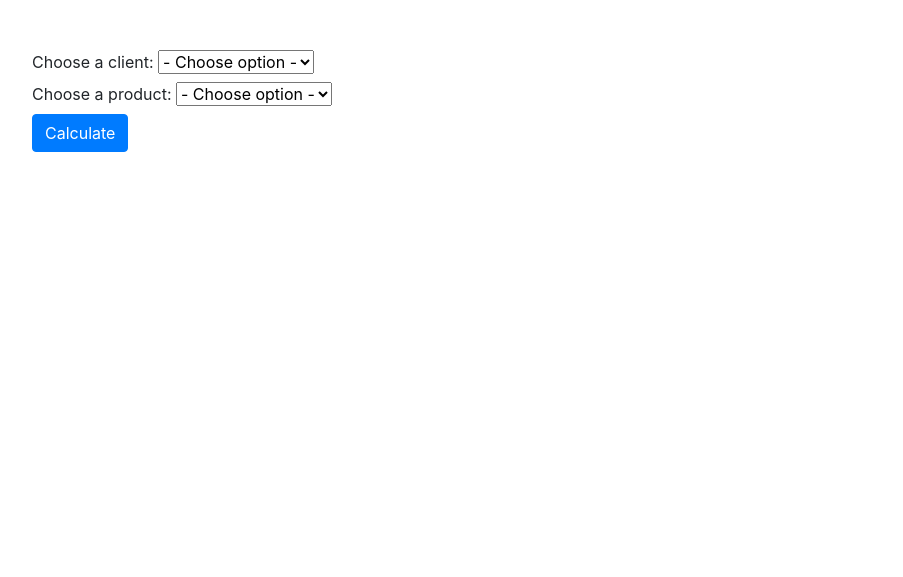
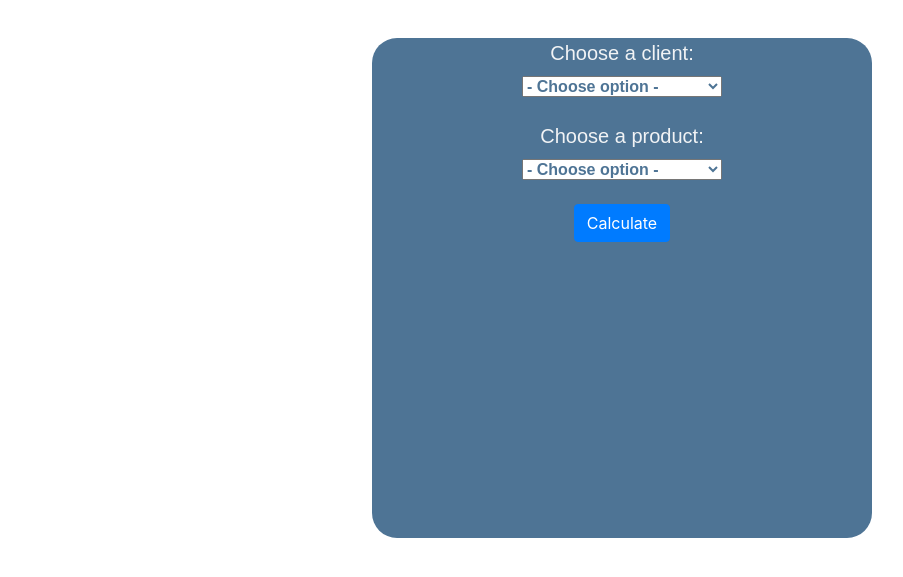
Before and after one commit to xandervdh/php-pricecalculator-challenge, a PHP site: template view/homepage.php in a window 1280 px wide. Shown: the top 577 px of the page, without its empty margins (18-921 px from the left). Run offline with PHP 8.4, Linux system fonts and the light colour scheme; the template is opened without the code that fills it, so the values that code supplies are empty.

```diff
--- a/style/stylesheet.css
+++ b/style/stylesheet.css
@@ -1,5 +1,40 @@
+* {
+    margin: 0;
+    padding: 0;
+    box-sizing: border-box;
+}
+
+.form-container {
+    margin: auto;
+    margin-top: 3%;
+    height: 500px;
+    width: 500px;
+    background: #4e7495;
+    border-radius: 5%;
+}
+
 form {
-  margin: 50px;
+    text-align: center;
+}
+
+label {
+    font-family: "Work Sans", sans-serif;
+    font-size: 20px;
+    color: #f1f3f5;
+}
+
+select {
+    display: block;
+    margin: 0 auto;
+}
+
+.option-box {
+    font-family: "Work Sans", sans-serif;
+    font-size: 16px;
+    font-weight: 900;
+    color: #4e7495;
+    width: 200px;
+    display: flex;
 }
 
 /*# sourceMappingURL=stylesheet.css.map */
```
